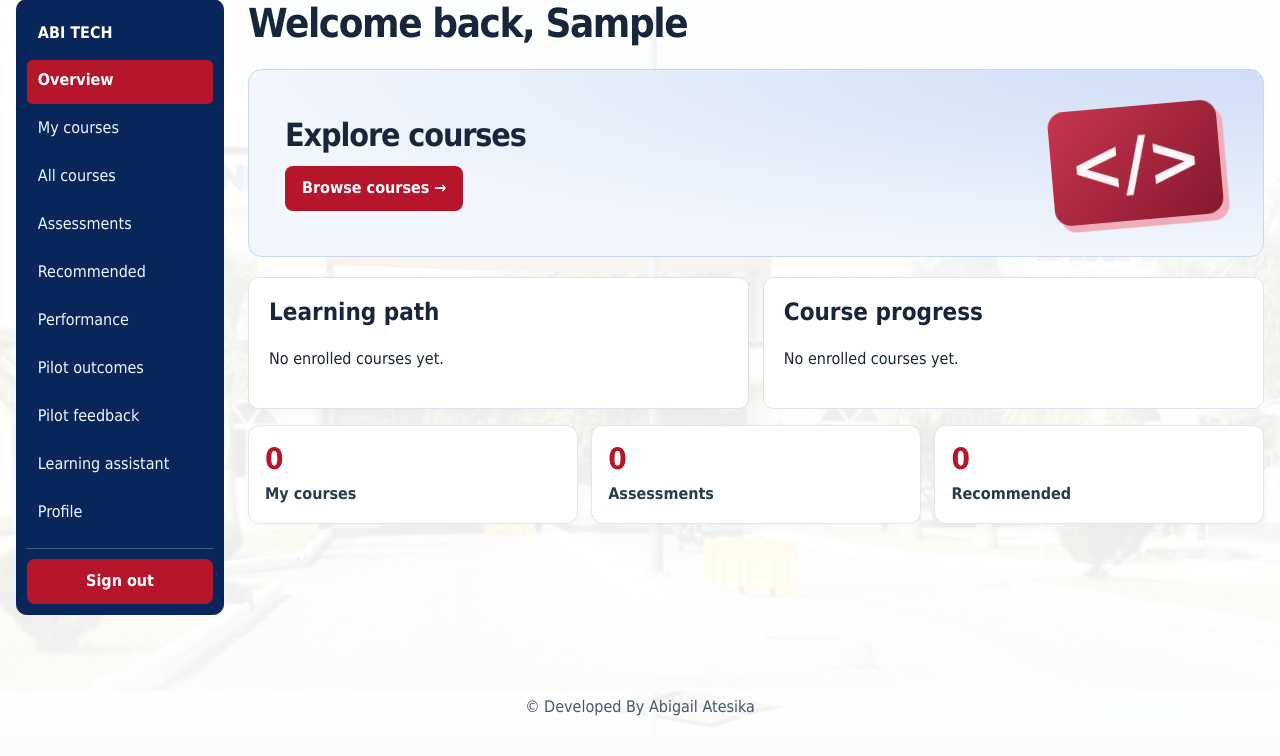
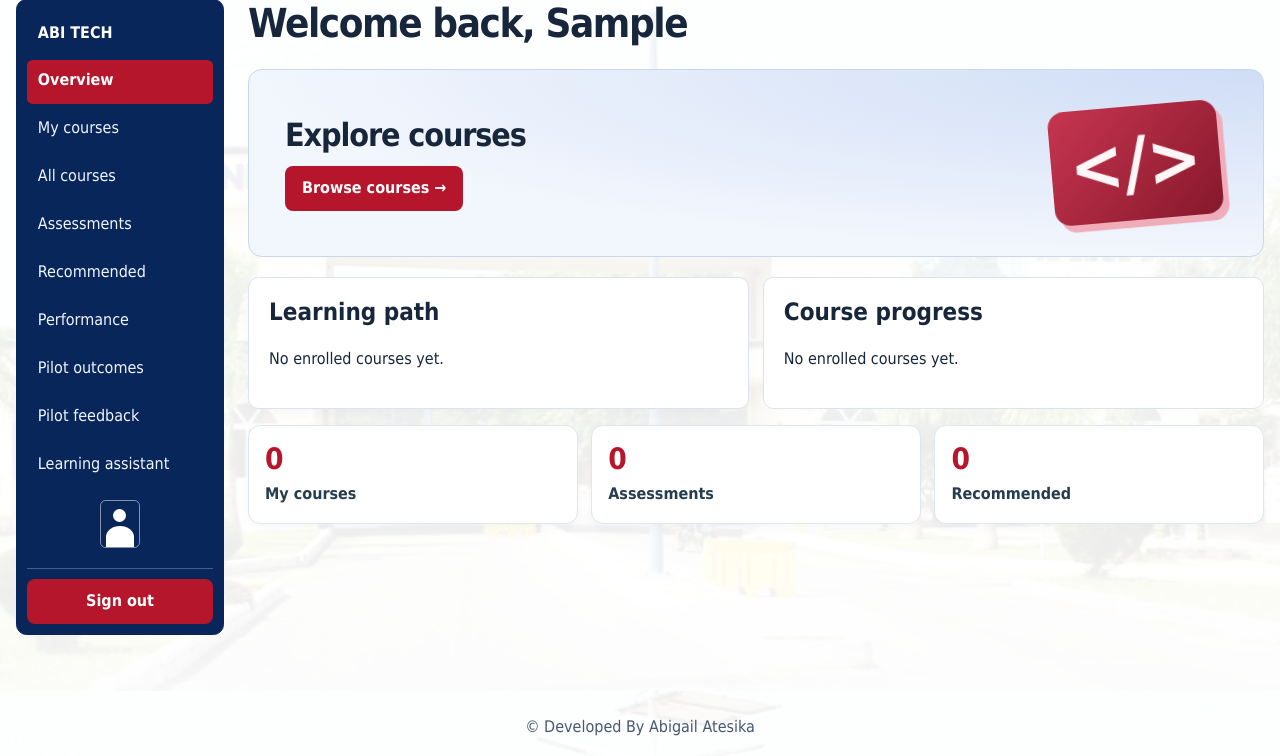
Before and after one commit to genesistech580/abi-personalized-learning, a Django app: page / in a window 1280 px wide. Shown: the part 109-865 px from the top of the page. Before the commit the page ends 835 px from the top, so only its background shows below. Run offline with Django 5.2, Linux system fonts and the light colour scheme; the visitor is signed in with stand-in values (Sample User, id 1); data comes from the database, SQL or seed files in the repository; data that the repository does not hold is empty.

Commit message:
Use portrait profile buttons in dashboard sidebars

```diff
--- a/dashboard/static/dashboard/main.css
+++ b/dashboard/static/dashboard/main.css
@@ -349,3 +349,10 @@ img { max-width: 100%; }
     font-size: .875rem;
 }
 .password-control .password-toggle:hover { background: var(--accent-soft); color: var(--accent); }
+
+.visually-hidden { position: absolute; width: 1px; height: 1px; padding: 0; margin: -1px; overflow: hidden; clip-path: inset(50%); white-space: nowrap; border: 0; }
+.dashboard-sidebar .sidebar-profile { display: flex; justify-content: center; align-items: center; }
+.sidebar-profile img { width: 40px; height: 48px; object-fit: cover; border-radius: .35rem; border: 1px solid #ffffff80; }
+.portrait-placeholder { position: relative; display: block; width: 40px; height: 48px; overflow: hidden; border: 1px solid #ffffff80; border-radius: .35rem; }
+.portrait-placeholder::before { content: ""; position: absolute; width: 13px; height: 13px; left: 12px; top: 8px; border-radius: 50%; background: white; }
+.portrait-placeholder::after { content: ""; position: absolute; width: 28px; height: 22px; left: 5px; top: 25px; border-radius: 50% 50% 0 0; background: white; }
--- a/templates/base.html
+++ b/templates/base.html
@@ -5,7 +5,7 @@
     <meta charset="utf-8">
     <meta name="viewport" content="width=device-width, initial-scale=1">
     <title>{% block title %}ABI's AI-Powered Personalized Learning{% endblock %}</title>
-    <link rel="stylesheet" href="{% static 'dashboard/main.css' %}?v=password-toggle">
+    <link rel="stylesheet" href="{% static 'dashboard/main.css' %}?v=profile-portrait">
     {% block styles %}{% endblock %}
 </head>
 <body>
--- a/templates/dashboard/index.html
+++ b/templates/dashboard/index.html
@@ -16,7 +16,7 @@
         <a href="{% url 'outcomes' %}">Pilot outcomes</a>
         <a href="{% url 'pilot_feedback' %}">Pilot feedback</a>
         <a href="{% url 'pilot_evaluation' %}">Pilot evaluation</a>
-        <a href="{% url 'profile' %}">Profile</a>
+        {% include "dashboard/profile_link.html" %}
         {% include "dashboard/sidebar_signout.html" %}
     </nav>
     <div class="dashboard-content">
--- a/templates/dashboard/lecturer.html
+++ b/templates/dashboard/lecturer.html
@@ -14,7 +14,7 @@
         <a href="?section=insights"{% if section == 'insights' %} aria-current="page"{% endif %}>Diagnostic insights</a>
         <a href="{% url 'outcomes' %}">Pilot outcomes</a>
         <a href="{% url 'learning_assistant' %}">Learning assistant</a>
-        <a href="{% url 'profile' %}">Profile</a>
+        {% include "dashboard/profile_link.html" %}
         {% include "dashboard/sidebar_signout.html" %}
     </nav>
     <div class="dashboard-content">
--- /dev/null
+++ b/templates/dashboard/profile_link.html
@@ -0,0 +1,8 @@
+<a class="sidebar-profile" href="{% url 'profile' %}" aria-label="Profile" title="Profile">
+    {% if user.photo %}
+    <img src="{% url 'profile_photo' %}" alt="" width="40" height="48">
+    {% else %}
+    <span class="portrait-placeholder" aria-hidden="true"><span></span></span>
+    {% endif %}
+    <span class="visually-hidden">Profile</span>
+</a>
--- a/templates/dashboard/student.html
+++ b/templates/dashboard/student.html
@@ -17,7 +17,7 @@
         <a href="{% url 'outcomes' %}">Pilot outcomes</a>
         <a href="{% url 'pilot_feedback' %}">Pilot feedback</a>
         <a href="{% url 'learning_assistant' %}">Learning assistant</a>
-        <a href="{% url 'profile' %}">Profile</a>
+        {% include "dashboard/profile_link.html" %}
         {% include "dashboard/sidebar_signout.html" %}
     </nav>
     <div class="dashboard-content">
```
